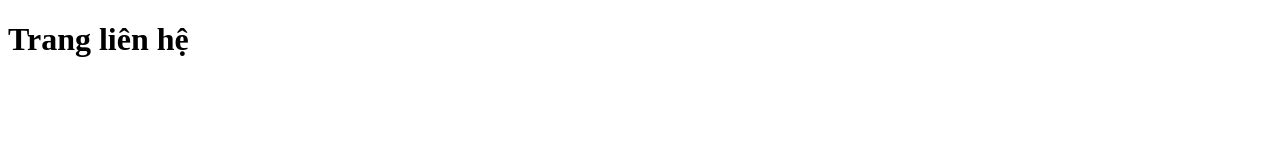
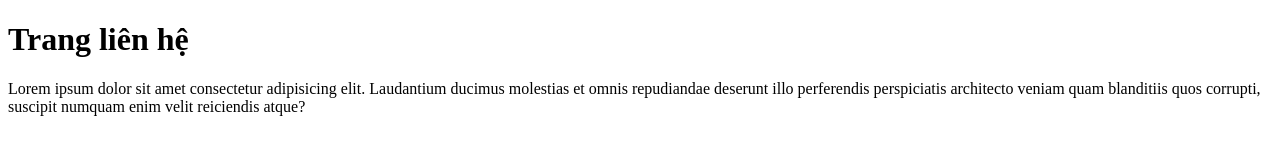
Before and after one commit to VanCoderS/CaroApp, a plain HTML site: page about.html in a window 1280 px wide. Drawn offline with Linux system fonts and the light colour scheme.

Commit message:
Update Page About

```diff
--- a/about.html
+++ b/about.html
@@ -7,5 +7,11 @@
   </head>
   <body>
     <h1>Trang liên hệ</h1>
+    <p>
+      Lorem ipsum dolor sit amet consectetur adipisicing elit. Laudantium
+      ducimus molestias et omnis repudiandae deserunt illo perferendis
+      perspiciatis architecto veniam quam blanditiis quos corrupti, suscipit
+      numquam enim velit reiciendis atque?
+    </p>
   </body>
 </html>
```
